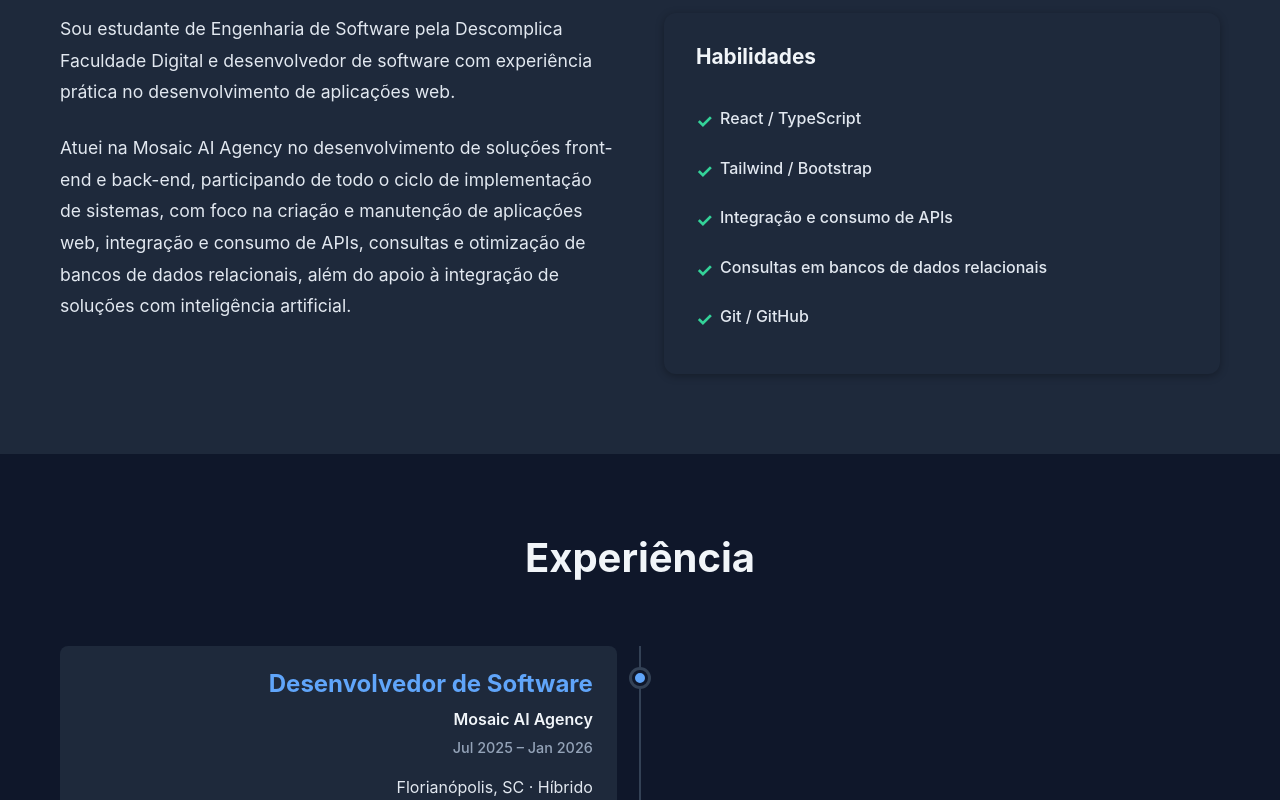
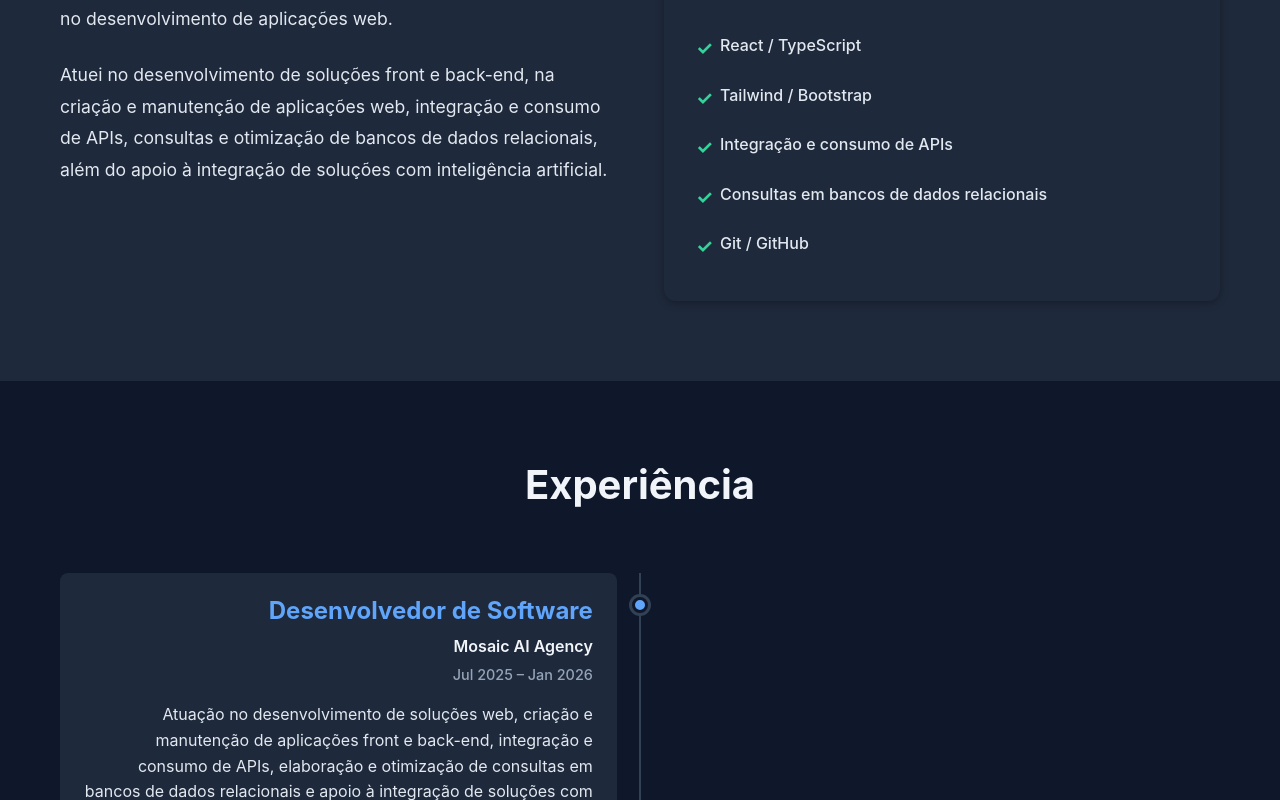
Before and after one commit to joaomello16/meu-portifolio, a React (Vite) app: page / in a window 1280 px wide. Shown: the part 820-1620 px from the top of the page. Built offline with nearby package versions, Linux system fonts and the light colour scheme.

Commit message:
header fixed

```diff
--- a/src/App.tsx
+++ b/src/App.tsx
@@ -30,7 +30,7 @@ function App() {
         <About />
         <Experience />
         <Projects />
-      <Footer />
+        <Footer />
       </main>
     </>
   )
--- a/src/pages/About.tsx
+++ b/src/pages/About.tsx
@@ -8,13 +8,13 @@ export function About() {
         <div className="about-content">
           <div className="about-text">
             <p>
-              Sou estudante de Engenharia de Software pela Descomplica Faculdade Digital
+              Estudante de Engenharia de Software pela Descomplica Faculdade
               e desenvolvedor de software com experiência prática no desenvolvimento de
               aplicações web.
             </p>
             <p>
-              Atuei na Mosaic AI Agency no desenvolvimento de soluções front-end e back-end,
-              participando de todo o ciclo de implementação de sistemas, com foco na criação
+              Atuei no desenvolvimento de soluções front e back-end,
+               na criação
               e manutenção de aplicações web, integração e consumo de APIs, consultas e
               otimização de bancos de dados relacionais, além do apoio à integração de
               soluções com inteligência artificial.
--- a/src/pages/Experience.tsx
+++ b/src/pages/Experience.tsx
@@ -14,9 +14,9 @@ export function Experience() {
       company: 'Mosaic AI Agency',
       position: 'Desenvolvedor de Software',
       period: 'Jul 2025 – Jan 2026',
-      location: 'Florianópolis, SC · Híbrido',
+      location: '',
       description:
-        'Atuação no desenvolvimento de soluções web, participando de todo o ciclo de implementação de sistemas. Criação e manutenção de aplicações front-end e back-end, integração e consumo de APIs, elaboração e otimização de consultas em bancos de dados relacionais e apoio à integração de soluções com inteligência artificial. Trabalho em conjunto com times multidisciplinares, seguindo boas práticas de desenvolvimento e versionamento de código.',
+        'Atuação no desenvolvimento de soluções web, criação e manutenção de aplicações front e back-end, integração e consumo de APIs, elaboração e otimização de consultas em bancos de dados relacionais e apoio à integração de soluções com IA. Trabalho em times multidisciplinares, seguindo boas práticas de desenvolvimento.',
     },
     {
       company: 'Arcos Dorados',
--- a/src/styles/Header.css
+++ b/src/styles/Header.css
@@ -2,11 +2,12 @@
 .header {
   background-color: var(--header-bg);
   border-bottom: 1px solid var(--header-border);
-  position: sticky;
+  position: fixed;
   top: 0;
-  z-index: 100;
+  z-index: 9999;
   box-shadow: 0 2px 8px var(--shadow-color);
   transition: background-color 0.3s ease, border-color 0.3s ease;
+  width: 100%;
 }
 
 .header .container {
```
